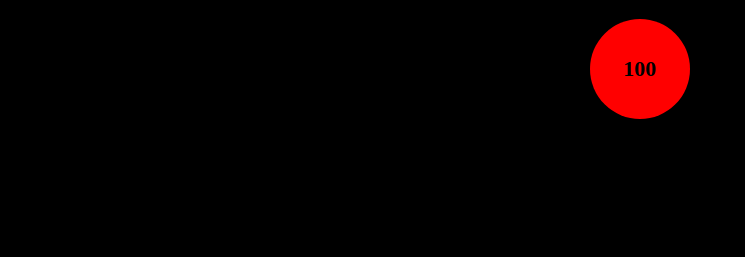
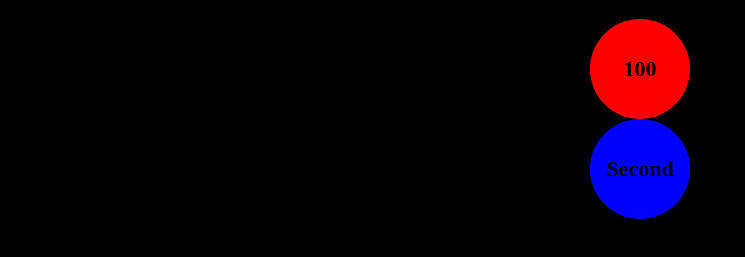
Before and after one commit to Moshe-Alper/ballgame-git, a plain HTML site: page index.html in a window 1280 px wide. Shown: the part 61-318 px from the top of the page, without its empty margins (0-745 px from the left). Drawn offline with Linux system fonts and the light colour scheme.

Commit message:
Add second ball

```diff
--- a/css/style.css
+++ b/css/style.css
@@ -23,3 +23,21 @@ h1 {
 
     transition: 1s;
 }
+
+.second {
+    height: 100px;
+    width: 100px;
+
+    margin: 0 auto;
+
+    border-radius: 50%;
+    background-color: blue;
+
+    align-content: center;
+    text-align: center;
+
+    font-size:  1.375em;
+    font-weight: bold;
+
+    transition: 1s;
+}
--- a/index.html
+++ b/index.html
@@ -9,6 +9,7 @@
 <body>
     <h1>The Ball Game</h1>
     <div onclick="onBallClick(this)" class="ball">100</div>
+    <div class="second">Second</div>
 </body>
 <script src="js/main.js"></script>
 <script src="js/util.js"></script>
```
Also changed, not shown: 1 other file.
